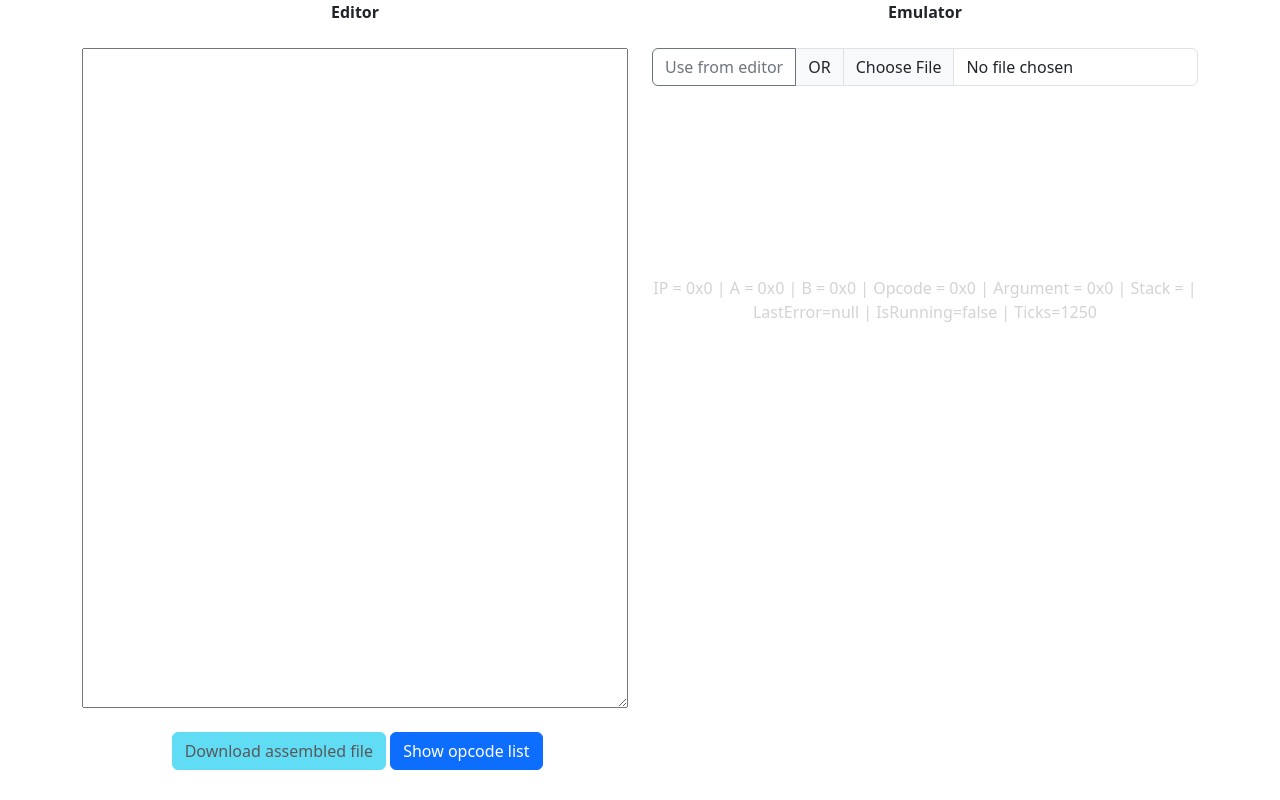
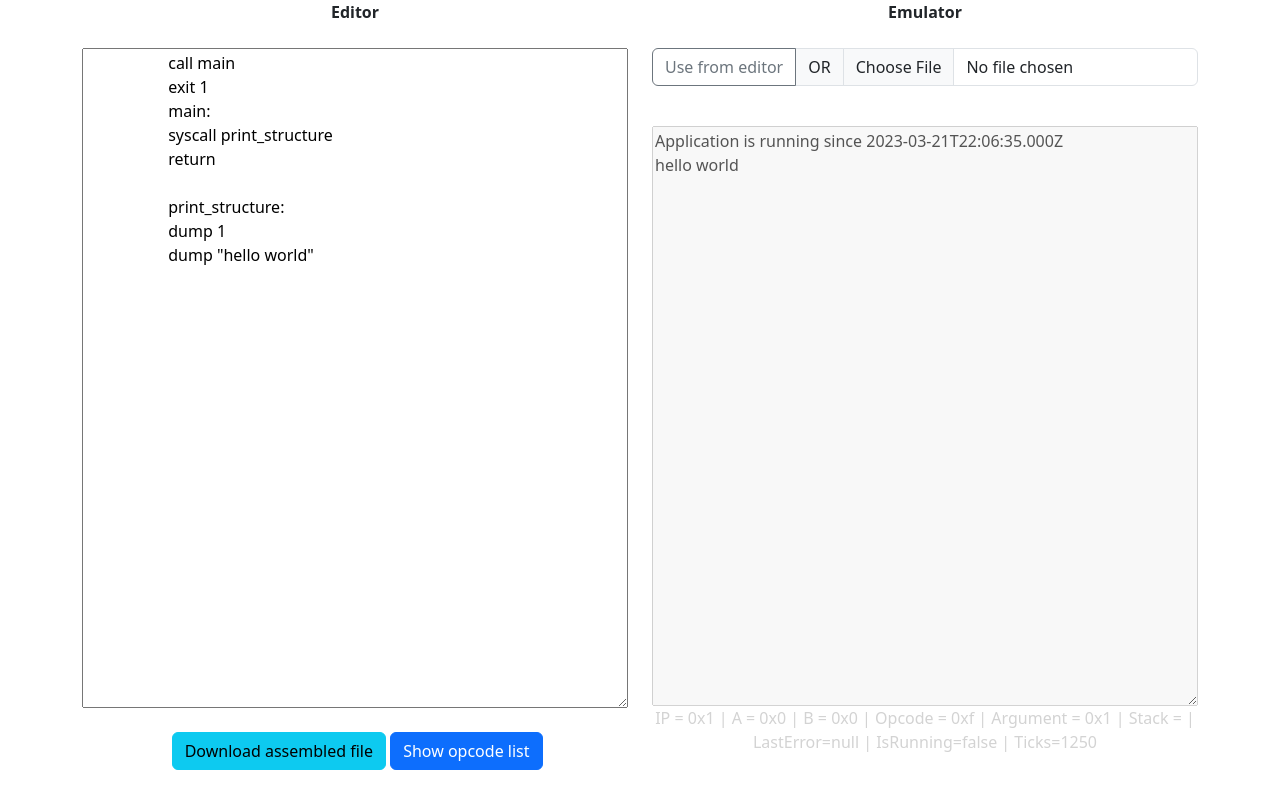
Before and after one commit to AdeRegt/Fruitfly, a plain HTML site: page index.html in a window 1280 px wide. Drawn offline with nearby package versions, Linux system fonts and the light colour scheme.

Commit message:
compilertutorial

```diff
--- a/index.html
+++ b/index.html
@@ -18,7 +18,17 @@
                 <b>Editor</b>
                 <br />
                 <br />
-                <textarea style="width: 100%; height: calc(100% - 50px)" id="thing"></textarea>
+                <textarea style="width: 100%; height: calc(100% - 50px)" id="thing">
+                    call main
+                    exit 1
+                    main:
+                    syscall print_structure
+                    return
+
+                    print_structure:
+                    dump 1
+                    dump "hello world"
+                </textarea>
                 <br />
                 <br />
                 <label id="mylabel" style="color:red"></label>
@@ -38,7 +48,7 @@
                         aria-describedby="inputGroupFileAddon03" aria-label="Upload">
                 </div>
                 <br />
-                <canvas id="canvasid"></canvas>
+                <textarea id="canvasid" style="width:100%;height:calc(100% - 130px)" disabled></textarea>
                 <br />
                 <label id="mystatus" style="color:lightgray"></label>
             </div>
@@ -54,6 +64,7 @@
                     <button type="button" class="btn-close" data-bs-dismiss="modal" aria-label="Close"></button>
                 </div>
                 <div class="modal-body">
+                    <b>Instructionset</b><br/>
                     <table class="table">
                         <thead>
                             <tr>
@@ -79,7 +90,7 @@
                             <tr>
                                 <th scope="row">SYSCALL [SYMBOL]</th>
                                 <td>Syscall</td>
-                                <td>Preform a syscall using the structure defined at SYMBOL. Click HERE to see which commands are supported</td>
+                                <td>Preform a syscall using the structure defined at SYMBOL. Click <a href="#syscaltable">HERE</a> to see which commands are supported</td>
                                 <td>
                                     Move the address of teststring to register A<br/>
                                     <code>A2RA teststring</code> <br/><br/>
@@ -93,11 +104,6 @@
                                     <code>structure_of_print_command:</code> <br/><br/>
                                     Fill the structure with the opcode of the print command: 1 <br/>
                                     <code>DUMP 0x0001</code> <br/><br/>
-                                    Pointer to the variable we want to print<br/>
-                                    <code>string_i_want_to_print:</code> <br/><br/>
-                                    The variable is NULL by default<br/>
-                                    <code>DUMP 0</code><br/><br/>
-                                    <code>teststring:</code><br/><br/>
                                     The string we want to print<br/>
                                     <code>DUMP "Hello world!\n\0"</code> <br/><br/>
                                 </td>
@@ -200,6 +206,27 @@
                             </tr>
                         </tbody>
                     </table>
+                    <br/>
+                    <b id="syscaltable">Functions</b><br/>
+                    <table class="table">
+                        <thead>
+                            <tr>
+                                <th scope="col">Name</th>
+                                <th scope="col">Structure</th>
+                                <th scope="col">Description</th>
+                            </tr>
+                        </thead>
+                        <tbody>
+                            <tr>
+                                <th scope="row">Print</th>
+                                <td>
+                                    code: 1<br/>
+                                    link: location<br/>
+                                </td>
+                                <td>raw output something</td>
+                            </tr>
+                        </tbody>
+                    </table>
                 </div>
                 <div class="modal-footer">
                     <button type="button" class="btn btn-secondary" data-bs-dismiss="modal">Close</button>
@@ -232,6 +259,8 @@
             reader.readAsArrayBuffer(file);
         });
 
+        window.fruitflysession.fire();
+
     </script>
 </body>
 
--- a/js/compiler.js
+++ b/js/compiler.js
@@ -207,8 +207,20 @@ class FruitflyCompiler {
                 else if (current_token.value == SXE_OPWORD_SYSCALL) {
                     i++;
                     var temp_token = this.tokens[i];
-                    this.errorslist.push("SYSCALL not supported yet!");
-                    return;
+                    if (typeof (temp_token) === "undefined") {
+                        this.errorslist.push("Expected: SYSCALL [ADDR], found: SYSCALL EOF");
+                        return;
+                    }
+                    if (!(temp_token.getType() == "SYMBOL")) {
+                        this.errorslist.push("Expected: SYSCALL [SYMBOL], found: SYSCALL " + temp_token.getType());
+                        return;
+                    }
+                    var vc = this.calltable[temp_token.value];
+                    var tv = null;
+                    if(vc==0xFFF){
+                        tv = temp_token.value;
+                    }
+                    this.ast.push({ bytecode: this.format(SXE_OPCODE_SYSCALL, vc), label: tv });
                 }
                 else if(current_token.value == SXE_OPWORD_RETURN){
                     this.ast.push({ bytecode: this.format(SXE_OPCODE_RETURN, 0), label: null });
@@ -429,14 +441,8 @@ class FruitflyCompiler {
                         if((temp_token.value.length%2)!=0){
                             temp_token.value += "\0";
                         }
-                        if (!("TextEncoder" in window)){
-                            this.errorslist.push("Your browser cannot encode things!");
-                            return;
-                        }
-                        var enc = new TextEncoder();
-                        var gea = enc.encode(temp_token.value);
-                        for(var z = 0 ; z < gea.length ; z+=2){
-                            this.ast.push({ bytecode: gea[z] + (gea[z+1]*0x100), label: null });
+                        for(var z = 0 ; z < temp_token.value.length ; z+=2){
+                            this.ast.push({ bytecode: temp_token.value.charCodeAt(z) + (temp_token.value.charCodeAt(z+1)*0x100), label: null });
                         }
                     }else{
                         this.errorslist.push("Unknown DUMP type: "+temp_token.getType() );
@@ -529,6 +535,10 @@ class FruitflyCompilerEditor extends FruitflyCompiler {
         this.oncompiled = fun;
     }
 
+    fire(){
+        this.textarea.dispatchEvent(new Event("keyup"));
+    }
+
     attach() {
         var innerthis = this;
         this.textarea.addEventListener("keyup", function (evt) {
--- a/js/emulator.js
+++ b/js/emulator.js
@@ -53,8 +53,31 @@ class FruitflyEmulator {
             window.alert(this.getStatus());
             this.instruction_pointer++;
         } else if (this.current_opcode == 0xD) { // SYSTEMCALL
-            this.is_running = false;
-            this.lasterror = "Syscall not implemented yet!";
+            var syscallid = this.memory[this.current_argument];
+            if(syscallid==1){
+                var i = 1;
+                var str = "";
+                while(true){
+                    var g = this.memory[this.current_argument+i];
+                    var low = g & 0x00FF;
+                    var high = (g & 0xFF00)/0x100;
+                    if(low==0){
+                        break;
+                    }
+                    str += ""+String.fromCharCode(low);
+                    if(high==0){
+                        break;
+                    }
+                    str += ""+String.fromCharCode(high);
+                    i++;
+                }
+                this.rawcanvas.append(str);
+            }else{
+                this.is_running = false;
+                this.lasterror = "This systemcall is not supported yet";
+                return;
+            }
+            this.instruction_pointer++;
         } else if (this.current_opcode == 0xC) { // RETURN
             this.instruction_pointer = this.callstack.pop();
         } else if (this.current_opcode == 0xB) { // CALL
@@ -144,6 +167,7 @@ class FruitflyEmulator {
         this.callstack = [];
         this.lasterror = null;
         this.tickssinceboot = 0;
+        this.rawcanvas.innerHTML = "Application is running since "+(new Date()).toISOString()+"\n";
         this.is_running = true;
     }
 }
```
